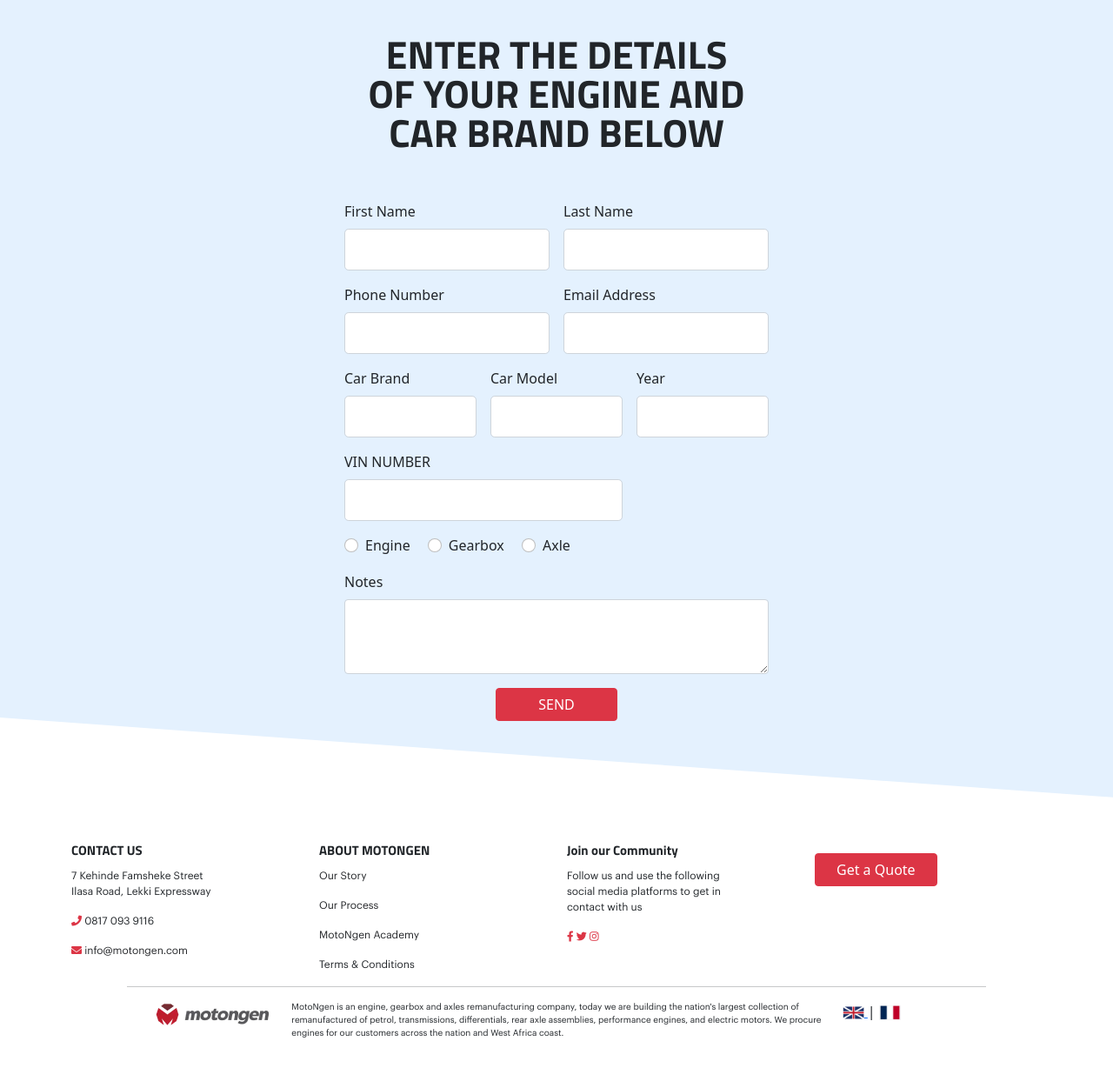
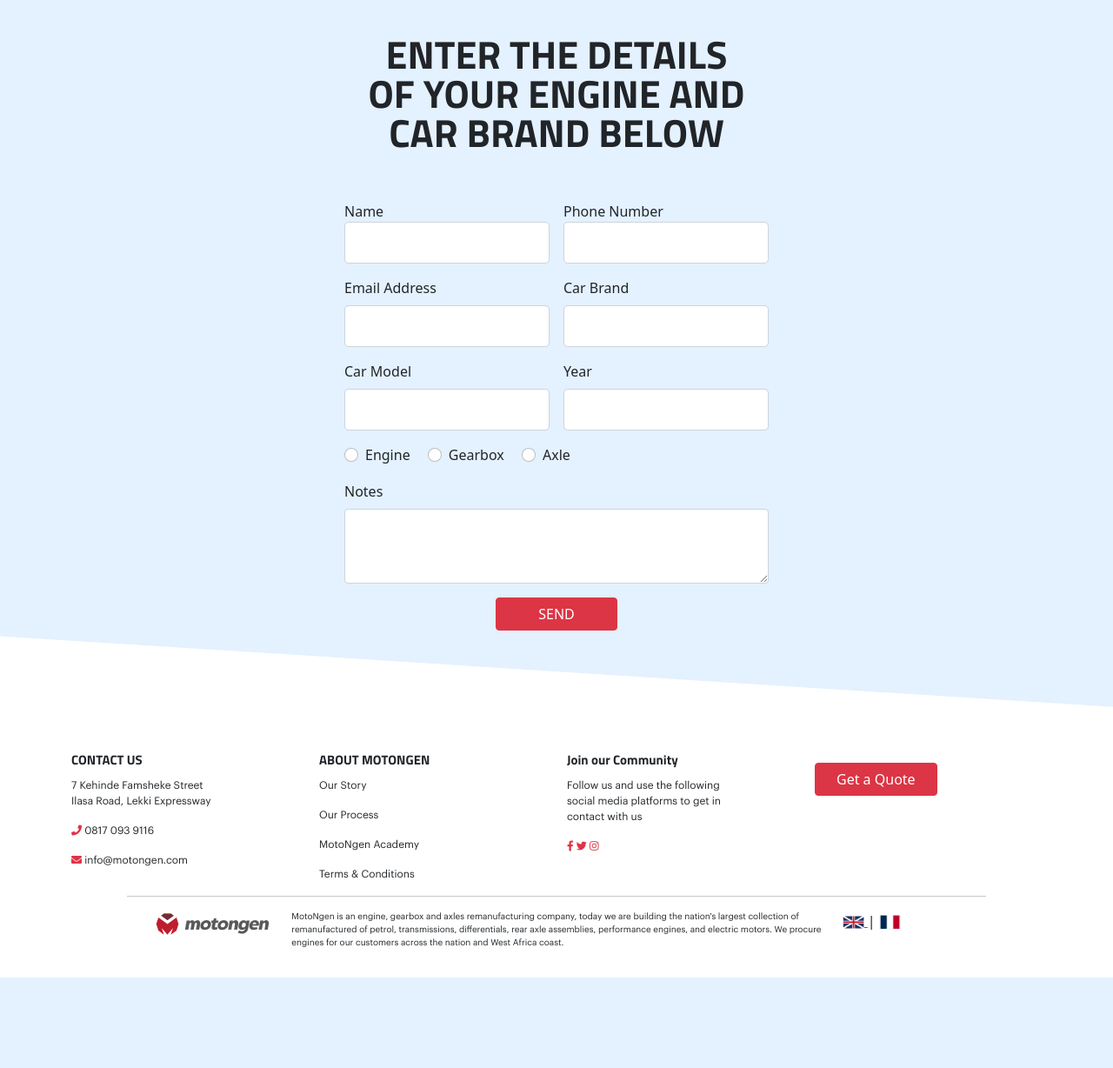
Before and after one commit to drewgeek/motogen, a Laravel app: page /contact in a window 1280 px wide. Shown: the part 81-1309 px from the top of the page at 87% size. After the commit the page ends 1205 px from the top, so only its background shows below. Run offline with Laravel 8, Linux system fonts and the light colour scheme.

Commit message:
revert site

```diff
--- a/app/Mail/Contact.php
+++ b/app/Mail/Contact.php
@@ -32,13 +32,11 @@ class Contact extends Mailable
     {
         return $this->from('info@motongen.com')
                 ->markdown('email.contact', [
-                   'firstname' => $this->properties['firstname'],
-                    'lastname' => $this->properties['lastname'],
+                   'name' => $this->properties['name'],
                     'email' => $this->properties['email'],
                     'phone' => $this->properties['phone'],
                     'brand' => $this->properties['brand'],
                     'model' => $this->properties['model'],
-                    'vin' => $this->properties['vin'],
                     'year' => $this->properties['year'],
                     'part' => $this->properties['part'],
                     'notes' => $this->properties['notes'],
--- a/resources/views/contact.blade.php
+++ b/resources/views/contact.blade.php
@@ -55,16 +55,12 @@
                         <form class="row g-3" action="{{url('contactform')}}" method="POST">
                             @csrf
                             <div class="col-md-6">
-                              <label for="firstname" class="form-label">First Name</label>
-                              <input type="text" name="firstname" class="form-control form-control-lg" id="firstname" required>
-                            </div>
-                            <div class="col-md-6">
-                              <label for="lastname" class="form-label">Last Name</label>
-                              <input type="text"  name="lastname" class="form-control form-control-lg" id="lastname" required>
+                              <label for="name" class="name">Name</label>
+                              <input type="text" name="name" class="form-control form-control-lg" id="name" required>
                             </div>
 
                             <div class="col-md-6">
-                                <label for="phone" class="form-label">Phone Number</label>
+                                <label for="phone" class="phone">Phone Number</label>
                                 <input type="number" name="phone" class="form-control form-control-lg" id="phone" required>
                               </div>
                               <div class="col-md-6">
@@ -72,25 +68,21 @@
                                 <input type="email" name="email" class="form-control form-control-lg" id="email" required>
                               </div>
 
-                              <div class="col-md-4">
+                              <div class="col-md-6">
                                 <label for="inputEmail4" class="form-label">Car Brand</label>
                                 <input type="text" name="brand" class="form-control form-control-lg" id="car-brand" required>
                               </div>
 
-                              <div class="col-md-4">
+                              <div class="col-md-6">
                                 <label for="inputEmail4" class="form-label">Car Model</label>
                                 <input type="text" name="model" class="form-control form-control-lg" id="car-model" required>
                               </div>
 
-                              <div class="col-md-4">
+                              <div class="col-md-6">
                                 <label for="inputPassword4" class="form-label">Year</label>
                                 <input type="number" name="year" class="form-control form-control-lg" id="car-year" maxlength="4" required>
                             </div>
 
-                            <div class="col-md-8 ">
-                                <label for="inputAddress2" class="form-label">VIN NUMBER</label>
-                                <input type="text" name="vin" class="form-control form-control-lg" id="vin-number">
-                              </div>
 
                               <div class="col-12">
                               <div class="form-check form-check-inline">
--- a/resources/views/layouts/footer.blade.php
+++ b/resources/views/layouts/footer.blade.php
@@ -92,6 +92,81 @@
         </div>
             </div>
         </div>
+
+        <script>
+            setTimeout(() => {
+
+                Swal.fire({
+                title: 'Need assistance with your Engine or Gearbox?',
+                showDenyButton: true,
+                showCancelButton: false,
+                confirmButtonText: 'Yes please',
+                confirmButtonColor: '#000',
+                denyButtonText: 'No, wait a minute',
+                padding: '3em',
+                color: '#716add',
+                // background: '#fff url(assets/gearbox.gif)',
+                // backdrop: `
+                //     rgba(0,0,123,0.4)
+                //     url("assets/gearbox2.gif")
+                //     left top
+                //     no-repeat
+                // `,
+                customClass: {
+                    actions: 'my-actions',
+                    // cancelButton: 'order-1 right-gap',
+                    confirmButton: 'order-2',
+                    denyButton: 'order-3',
+                }
+                }).then((result) => {
+                if (result.isConfirmed) {
+                    window.location.href = "{{ route('contact')}}";
+                } else if (result.isDenied) {
+                    Swal.fire({
+                    position: 'top-end',
+                    icon: 'success',
+                    title: 'Okay, cool. We\'re always happy to help.',
+                    showConfirmButton: false,
+                    timer: 1500
+                    })
+
+                }
+                })
+
+
+            // Swal.fire({
+            //     title: 'Need assistance with your Gearbox?',
+            //     html: `<input type="text" id="name" class="swal2-input" placeholder="Name">
+            //     <input type="text" id="phone" class="swal2-input" placeholder="phone">
+            //     <textarea name="message" class="swal2-textarea" placeholder="Message here"></textarea>
+
+            //     `,
+            //     confirmButtonText: 'Submit',
+            //     confirmButtonColor: '#BF1E2E',
+            //     // width: '60%',
+            //     focusConfirm: false,
+            //     inputAttributes: {
+            //         autocapitalize: 'off',
+            //         size: '50'
+            //     },
+            //     preConfirm: () => {
+            //         const name = Swal.getPopup().querySelector('#name').value
+            //         const phone = Swal.getPopup().querySelector('#phone').value
+            //         if (!name || !phone) {
+            //         Swal.showValidationMessage(`Please fill the above form to submit`)
+            //         }
+            //         return { name: name, phone: phone }
+            //     }
+            //     }).then((result) => {
+            //     Swal.fire(`
+            //         Login: ${result.value.name}
+            //         Password: ${result.value.phone}
+            //     `.trim())
+            //     })
+
+
+            }, 2000);
+        </script>
     </footer>
 
     @if(Str::contains(Request::server('HTTP_ACCEPT_LANGUAGE'), 'fr'))
@@ -107,5 +182,8 @@
                     window.location.href = "{{ route($frenchRouteName)}}";
                 }
             });
+
+
+
     </script>
 @endif
--- a/resources/views/welcome.blade.php
+++ b/resources/views/welcome.blade.php
@@ -8,7 +8,8 @@
     <link href="https://cdn.jsdelivr.net/npm/bootstrap@5.0.0-beta3/dist/css/bootstrap.min.css" rel="stylesheet" integrity="sha384-eOJMYsd53ii+scO/bJGFsiCZc+5NDVN2yr8+0RDqr0Ql0h+rP48ckxlpbzKgwra6" crossorigin="anonymous">
     <link rel="stylesheet" href="{{asset('css/index.css')}}">
     <link rel="stylesheet" defer href="https://cdnjs.cloudflare.com/ajax/libs/font-awesome/5.15.3/css/all.min.css">
-    <script src="https://unpkg.com/sweetalert/dist/sweetalert.min.js"></script>
+    <script src="//cdn.jsdelivr.net/npm/sweetalert2@11"></script>
+    <!-- <script src="https://unpkg.com/sweetalert/dist/sweetalert.min.js"></script> -->
     <link rel="shortcut icon" href="{{asset('assets/Header_Logo.webp')}}" type="image/x-icon">
 
 </head>
@@ -21,7 +22,7 @@
         <div class="container" >
             <div class="row">
                 <div class="col-md-6 col-sm-12 col-xs-12">
-                    <h1 id="title" class="d-xl-block">DO YOU WANT A REMANUFACTURED ENGINE?</h1>
+                    <h1 id="title" class="d-xl-block">DO YOU NEED AN ENGINE/GEARBOX?</h1>
                     <p class="text-white">
                         MotoNgen is an engine, gearbox and axles remanufacturing company. We procure engines for our customers across the nation and West Africa coast.
                     </p>
--- a/routes/web.php
+++ b/routes/web.php
@@ -38,14 +38,12 @@ Route::view('installerfr', 'installerfr')->name('installerfr');
 Route::post('contactform', function(){
 
         request()->validate([
-            'firstname' => 'bail|required',
-            'lastname' => 'required',
+            'name' => 'bail|required',
             'phone' => 'required',
             'email' => 'required|email',
             'brand' => 'required',
             'model' => 'required',
             'year' => 'required',
-            'vin' => 'required',
             'notes' => 'required',
         ]);
 
```
Also changed, not shown: public/assets/gearbox.gif (added), public/assets/gearbox1.gif (added), public/assets/gearbox2.gif (added), 9 other files.
